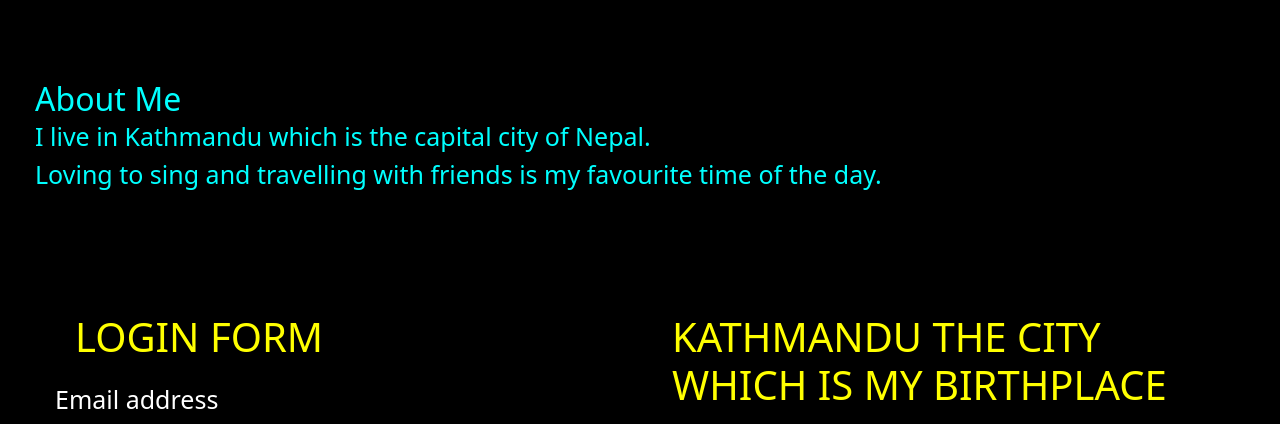
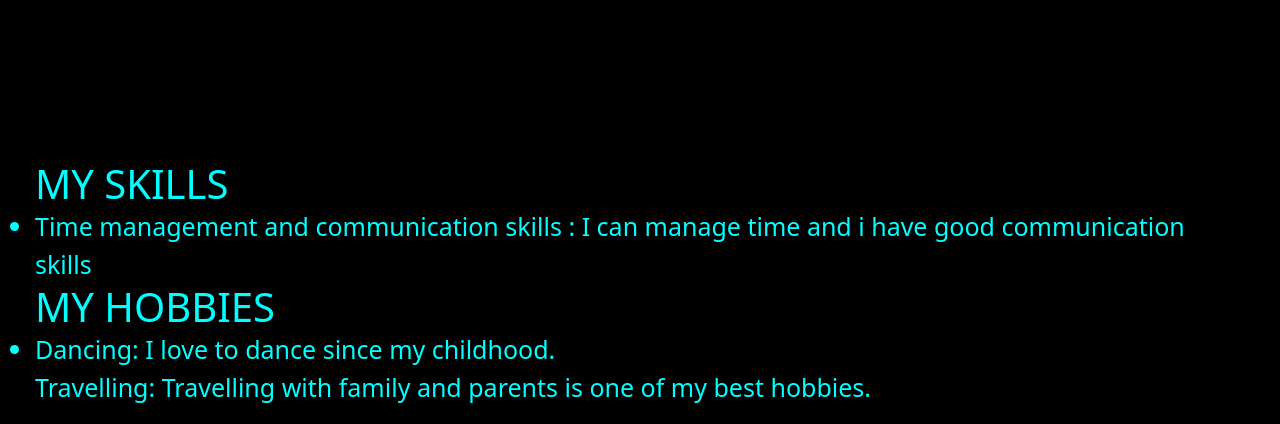
Before and after one commit to Karunadahul/CSD112-TEST-02, a plain HTML site: page index.html in a window 1280 px wide. Shown: the part 665-1089 px from the top of the page. Drawn offline with nearby package versions, Linux system fonts and the light colour scheme; grey boxes are pictures that could not be loaded.

Commit message:
version5

```diff
--- a/index.html
+++ b/index.html
@@ -65,11 +65,21 @@
             </div>
         </div>
       </div>
-      <div class="about">
-        <div class="kar">
-            <h2>About Me</h2>
-            <p>I live in Kathmandu which is the capital city of Nepal.<br>Loving to sing and travelling with friends is my favourite time of the day.</p>
-        </div>
+      <div id="about" class="about">
+        <h1>MY SKILLS</h1>
+        <ul>
+            <li>
+                Time management and communication skills : I can manage time and i have good communication skills
+
+            </li>
+        </ul>
+        <h1>MY HOBBIES</h1>
+        <ul>
+            <li>
+               Dancing: I love to dance since my childhood.
+              <br> Travelling: Travelling with family and parents is one of my best hobbies.
+            </li>
+        </ul>
 
         <div class="row">
             <div class="col-md-6">
@@ -109,6 +119,11 @@
 
         </div>
 
+       <div class="age">
+        <button onclick="alert('I am 19 years old')">Click button</button>
+
+       </div>
+
 
 
     <script src="js/bootstrap.bundle.min.js" ></script>
--- a/style.css
+++ b/style.css
@@ -30,6 +30,7 @@ body{
 .row{
     color: white;
     padding: 20px;
+    margin-top: 80px;
 }
 .row h3{
     color: red;
@@ -62,7 +63,7 @@ body{
 }
 .form{
     margin: 30px;
-    margin-top: 45px;
+
 
 }
 .input-field{
@@ -71,3 +72,12 @@ body{
     margin-top: 15px;
     padding-left: 10px;
 }
+.iam form{
+    margin-top: 45px;
+}
+.age{
+    padding: 25px;
+    margin-top: 30px;
+    font-size: large;
+    color: brown;
+}
```
